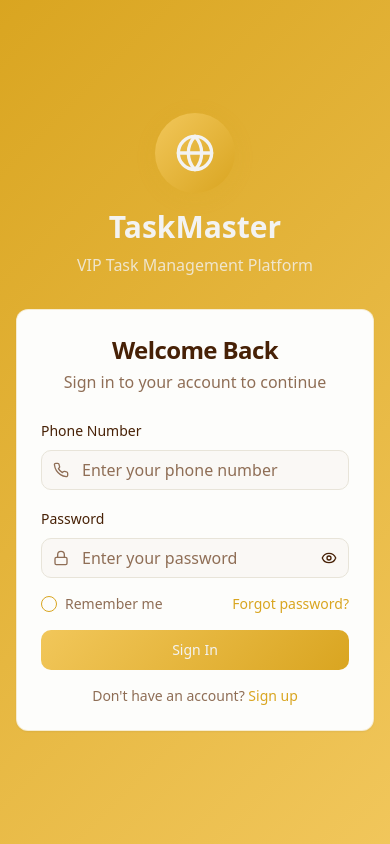
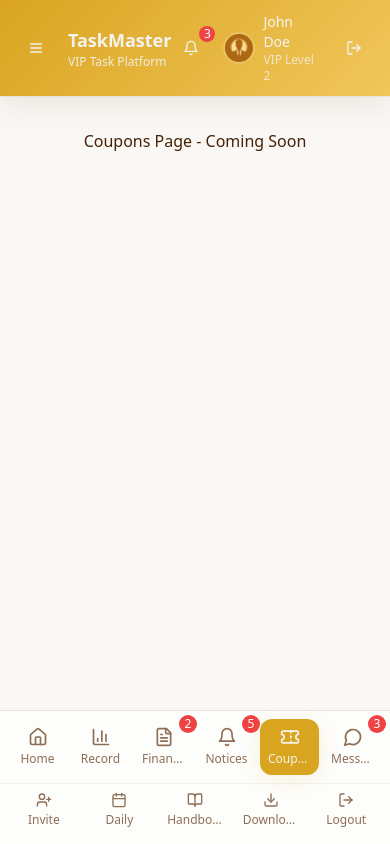
Before and after one commit to Muhammad-Arsalan35/ForeXTreade, a React (Vite) app: page /coupons in a window 390 px wide. Before the commit this address led to /login. Built offline with nearby package versions, Linux system fonts and the light colour scheme.

Commit message:
Remove authentication
Remove phone-based authentication and all authentication logic from the application.

```diff
--- a/src/components/layout/AppLayout.tsx
+++ b/src/components/layout/AppLayout.tsx
@@ -36,24 +36,13 @@ export const AppLayout = () => {
     return () => subscription.unsubscribe();
   }, []);
 
-  // Redirect to login if not authenticated and not on auth page
-  useEffect(() => {
-    if (!loading && !user && !isAuthPage) {
-      navigate('/login');
-    }
-  }, [user, isAuthPage, navigate, loading]);
+  // No authentication required - removed redirect logic
 
   if (isAuthPage) {
     return <Outlet />;
   }
 
-  if (loading) {
-    return (
-      <div className="min-h-screen bg-gradient-primary flex items-center justify-center">
-        <div className="text-primary-foreground text-lg">Loading...</div>
-      </div>
-    );
-  }
+  // No loading screen needed since no authentication
 
   return (
     <div className="min-h-screen bg-background flex flex-col">
--- a/src/pages/auth/Login.tsx
+++ b/src/pages/auth/Login.tsx
@@ -24,38 +24,15 @@ export const Login = () => {
     e.preventDefault();
     setLoading(true);
 
-    try {
-      const { data, error } = await supabase.auth.signInWithPassword({
-        phone: formData.phone,
-        password: formData.password
-      });
+    // No authentication needed - just show success and navigate
+    toast({
+      title: "Welcome Back!",
+      description: "Successfully signed in.",
+    });
 
-      if (error) {
-        toast({
-          title: "Login Failed",
-          description: error.message,
-          variant: "destructive"
-        });
-        return;
-      }
-
-      if (data.user) {
-        toast({
-          title: "Login Successful",
-          description: "Welcome back!",
-        });
-        // Navigate to home screen after successful login
-        navigate("/", { replace: true });
-      }
-    } catch (error) {
-      toast({
-        title: "Login Failed",
-        description: "An unexpected error occurred",
-        variant: "destructive"
-      });
-    } finally {
-      setLoading(false);
-    }
+    // Navigate to home screen directly
+    navigate("/", { replace: true });
+    setLoading(false);
   };
 
   return (
--- a/src/pages/auth/Signup.tsx
+++ b/src/pages/auth/Signup.tsx
@@ -66,47 +66,15 @@ export const Signup = () => {
 
     setLoading(true);
 
-    try {
-      const { data, error } = await supabase.auth.signUp({
-        phone: formData.mobile,
-        password: formData.password,
-        options: {
-          data: {
-            full_name: formData.fullName,
-            username: formData.username,
-            mobile: formData.mobile,
-            referral_code: formData.referralCode
-          }
-        }
-      });
+    // No authentication needed - just show success and navigate
+    toast({
+      title: "Welcome!",
+      description: "Account created successfully.",
+    });
 
-      if (error) {
-        toast({
-          title: "Signup Failed",
-          description: error.message,
-          variant: "destructive"
-        });
-        return;
-      }
-
-      if (data.user) {
-        toast({
-          title: "Success!",
-          description: "Account created successfully. You can now login.",
-        });
-
-        // Navigate to home screen after successful signup
-        navigate("/", { replace: true });
-      }
-    } catch (error) {
-      toast({
-        title: "Signup Failed",
-        description: "An unexpected error occurred",
-        variant: "destructive"
-      });
-    } finally {
-      setLoading(false);
-    }
+    // Navigate to home screen directly
+    navigate("/", { replace: true });
+    setLoading(false);
   };
 
   return (
```
